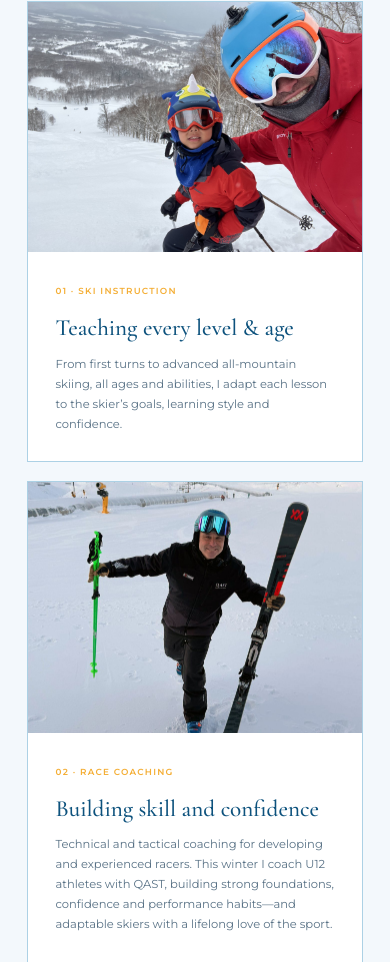
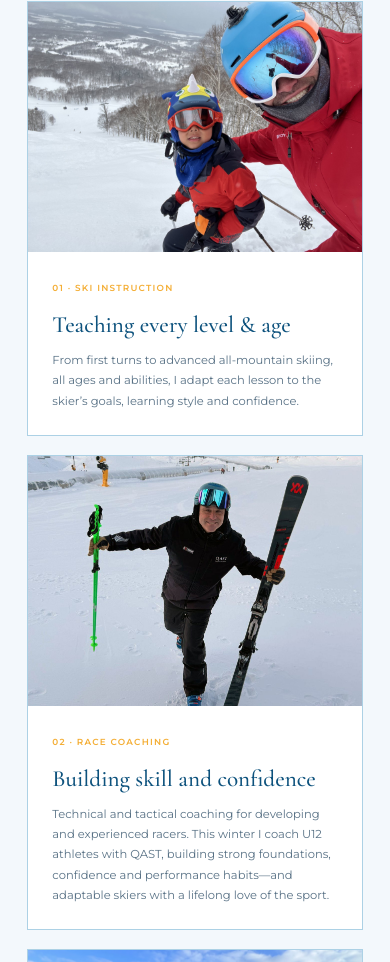
Before and after one commit to Skimanz/diamondexp-website, a plain HTML site: page index.html in a window 390 px wide. Shown: the part 3582-4544 px from the top of the page. Drawn offline with nearby package versions, Linux system fonts and the light colour scheme.

Commit message:
Restore mobile service card content panels

```diff
--- a/styles.css
+++ b/styles.css
@@ -563,7 +563,15 @@ footer,
   }
 
   .career-grid img {
+    height: auto;
     aspect-ratio: 4 / 3;
+  }
+
+  .career-grid article > div {
+    position: relative;
+    z-index: 1;
+    padding: 1.5rem;
+    background: white;
   }
 }
 
```
